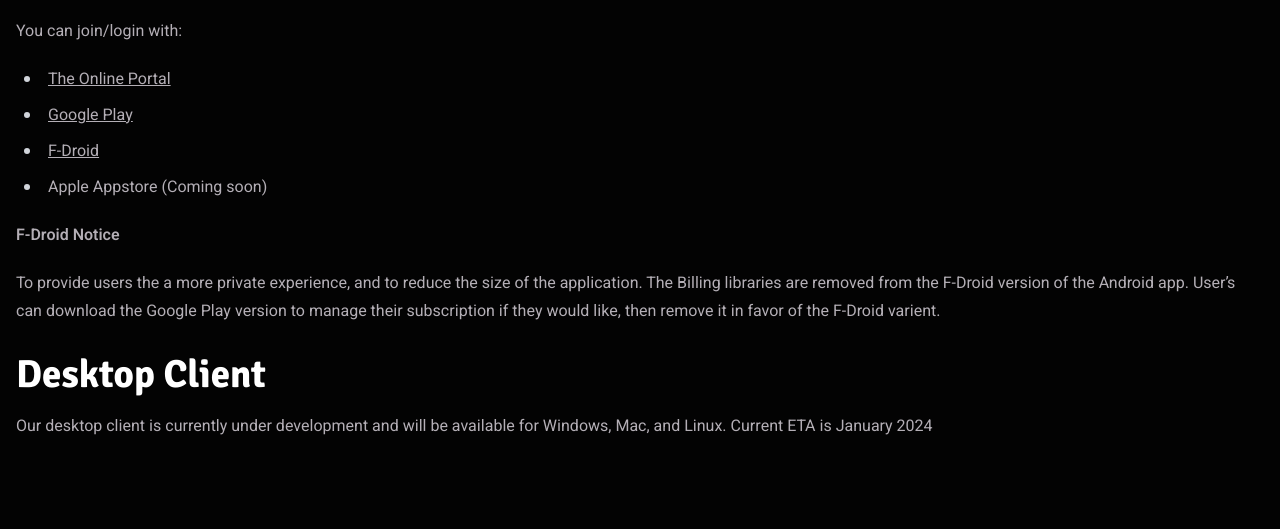
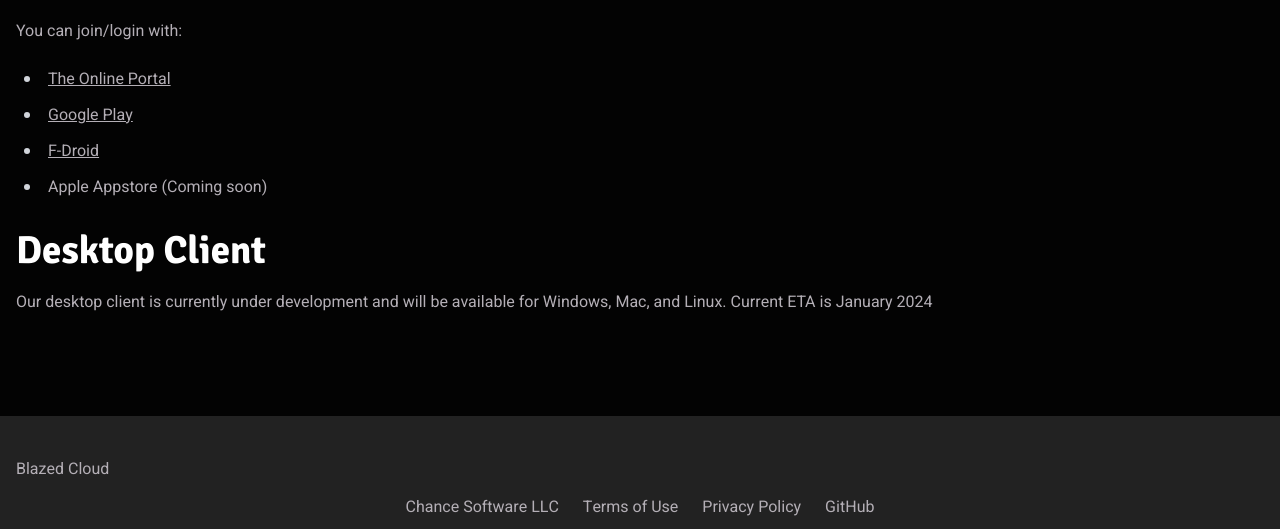
Before and after one commit to TheRedSpy15/blazedcloud-landing, an Astro site: page /start in a window 1280 px wide. Shown: the part 536-1065 px from the top of the page. Built offline with nearby package versions, Linux system fonts and the light colour scheme; Astro itself is replaced by a stand-in of ours; what tailwind-bootstrap-grid would draw is missing.

Commit message:
Remove fdroid notice

```diff
--- a/src/content/pages/start.md
+++ b/src/content/pages/start.md
@@ -15,10 +15,6 @@ You can join/login with:
 - [F-Droid](https://f-droid.org/packages/com.chancesoftwarellc.blazedcloud)
 - Apple Appstore (Coming soon)
 
-**F-Droid Notice**
-
-To provide users the a more private experience, and to reduce the size of the application. The Billing libraries are removed from the F-Droid version of the Android app. User's can download the Google Play version to manage their subscription if they would like, then remove it in favor of the F-Droid varient.
-
 ## Desktop Client
 
 Our desktop client is currently under development and will be available for Windows, Mac, and Linux. Current ETA is January 2024
```
